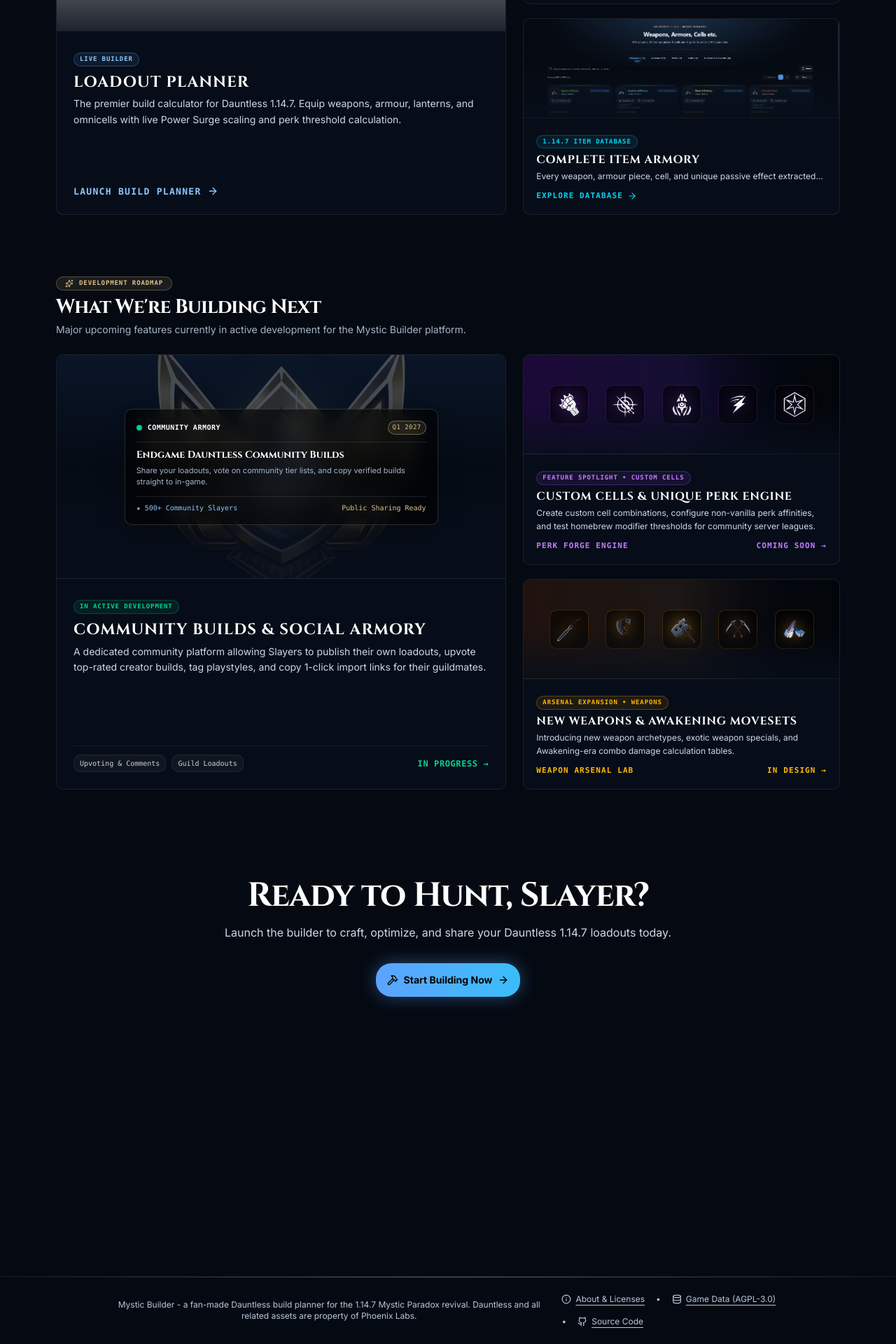
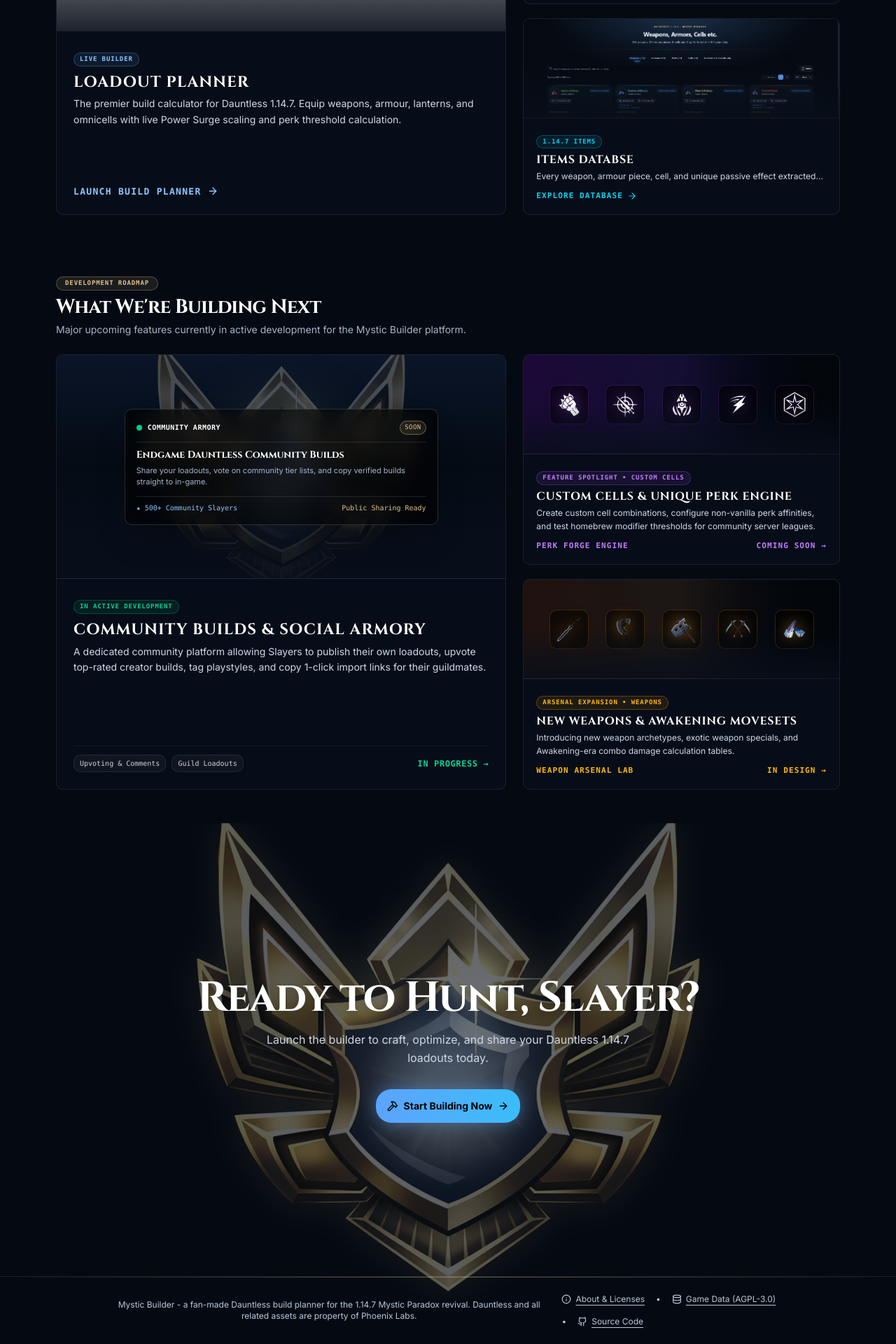
Before and after one commit to EeebsieKat/Mystic-Builder, a Next.js app: page / in a window 1280 px wide. Shown: the part 1243-3163 px from the top of the page at 70% size. Built offline with nearby package versions, Linux system fonts and the light colour scheme; no server answers; grey boxes are pictures that could not be loaded; what hashids would draw is missing.

Commit message:
fix(landing): center CTA content and restore gilded wings emblem framing

```diff
--- a/src/components/landing-page.tsx
+++ b/src/components/landing-page.tsx
@@ -487,10 +487,10 @@ export default function LandingPage() {
                                 <div className="flex flex-1 flex-col justify-between p-3.5 sm:p-4 lg:p-4.5">
                                     <div>
                                         <div className="inline-block px-2 py-0.5 text-[9px] font-mono font-bold tracking-widest text-[var(--gold)] uppercase border border-[var(--gold)]/30 bg-[var(--gold)]/10 rounded-sm">
-                                            517 META BUILDS
+                                            Builds
                                         </div>
                                         <h3 className="mt-1 font-display text-sm sm:text-base font-bold tracking-wider text-white uppercase transition-colors group-hover:text-[var(--gold-bright)]">
-                                            517 Meta Guides Index
+                                            Meta Builds
                                         </h3>
                                         <p className="mt-0.5 text-[11px] sm:text-xs leading-relaxed text-[var(--ink-2)] line-clamp-1">
                                             Curated community meta builds from the Reforged index. Filter by weapon, perks, elemental matchup, or game mode.
@@ -524,10 +524,10 @@ export default function LandingPage() {
                                 <div className="flex flex-1 flex-col justify-between p-3.5 sm:p-4 lg:p-4.5">
                                     <div>
                                         <div className="inline-block px-2 py-0.5 text-[9px] font-mono font-bold tracking-widest text-cyan-400 uppercase border border-cyan-500/30 bg-cyan-500/10 rounded-sm">
-                                            1.14.7 ITEM DATABASE
+                                            1.14.7 ITEMS
                                         </div>
                                         <h3 className="mt-1 font-display text-sm sm:text-base font-bold tracking-wider text-white uppercase transition-colors group-hover:text-cyan-200">
-                                            Complete Item Armory
+                                            ITEMS DATABSE
                                         </h3>
                                         <p className="mt-0.5 text-[11px] sm:text-xs leading-relaxed text-[var(--ink-2)] line-clamp-1">
                                             Every weapon, armour piece, cell, and unique passive effect extracted directly from official 1.14.7 archives.
@@ -553,7 +553,6 @@ export default function LandingPage() {
                 <div className="mx-auto w-full max-w-7xl">
                     <div className="flex flex-col items-start text-left max-w-2xl">
                         <div className="inline-flex items-center gap-2 rounded-full border border-[var(--gold)]/30 bg-[var(--gold)]/10 px-3 py-0.5 text-[9px] font-mono font-bold tracking-widest text-[var(--gold)] uppercase">
-                            <Sparkles className="h-3 w-3" />
                             <span>DEVELOPMENT ROADMAP</span>
                         </div>
                         <h2 className="mt-1.5 font-display text-xl sm:text-2xl lg:text-[28px] font-bold tracking-tight text-white leading-tight">
@@ -590,7 +589,7 @@ export default function LandingPage() {
                                             </span>
                                         </div>
                                         <span className="font-mono text-[9px] uppercase tracking-wider text-[var(--gold)] border border-[var(--gold)]/40 bg-[var(--gold)]/10 px-1.5 py-0.5 rounded-sm">
-                                            Q1 2027
+                                            SOON
                                         </span>
                                     </div>
                                     <p className="mt-2 font-display text-sm font-bold text-white">
@@ -721,25 +720,32 @@ export default function LandingPage() {
                 id="cta-section"
                 className="relative flex min-h-[calc(100vh-56px)] flex-col justify-between overflow-hidden text-center scroll-mt-14"
             >
-                {/* Background Wings centered behind the CTA content, clipped cleanly */}
-                <div className="pointer-events-none absolute inset-0 -z-10 flex items-center justify-center opacity-20 select-none overflow-hidden">
+                {/* Centered CTA Content Area with Ambient Glow & Gild Wings */}
+                <div className="relative flex flex-1 flex-col items-center justify-center px-6 py-12 sm:py-16">
+                    {/* Ambient Radial Glow */}
+                    <div
+                        className="pointer-events-none absolute left-1/2 top-1/2 -translate-x-1/2 -translate-y-1/2 h-72 w-72 sm:h-96 sm:w-96 rounded-full bg-[radial-gradient(circle_at_center,rgba(91,163,255,0.2)_0%,rgba(224,194,135,0.12)_45%,transparent_70%)] blur-2xl select-none"
+                        aria-hidden="true"
+                    />
+
+                    {/* Centered Wings Emblem Framing the CTA */}
+                    <div
+                        className="pointer-events-none absolute left-1/2 top-1/2 -translate-x-1/2 -translate-y-1/2 select-none"
+                        aria-hidden="true"
+                    >
                         <img
                             src="/assets/awakening-ui/loadout/GildWingsGold.png"
                             alt=""
-                        className="h-auto w-[650px] max-w-none sm:w-[750px] md:w-[900px] object-contain"
-                        aria-hidden="true"
+                            className="h-auto w-[520px] max-w-none sm:w-[680px] md:w-[780px] opacity-35 object-contain drop-shadow-[0_0_25px_rgba(224,194,135,0.25)]"
                         />
                     </div>
 
-                {/* Empty top spacer to balance the layout */}
-                <div className="h-4 sm:h-8" aria-hidden="true" />
-
-                {/* Main CTA Content */}
-                <div className="mx-auto max-w-3xl px-6 py-8 sm:py-12">
-                    <h2 className="font-display text-3xl font-bold tracking-tight text-white sm:text-5xl">
+                    {/* Foreground Typography & Action Button */}
+                    <div className="relative z-10 mx-auto max-w-3xl">
+                        <h2 className="font-display text-3xl font-bold tracking-tight text-white sm:text-5xl lg:text-6xl drop-shadow-lg">
                             Ready to Hunt, Slayer?
                         </h2>
-                    <p className="mt-4 text-base text-[var(--ink-2)]">
+                        <p className="mt-4 text-sm sm:text-base leading-relaxed text-[var(--ink-2)] max-w-xl mx-auto">
                             Launch the builder to craft, optimize, and share your Dauntless 1.14.7 loadouts today.
                         </p>
                         <div className="mt-8 flex items-center justify-center gap-4">
@@ -756,9 +762,12 @@ export default function LandingPage() {
                             </Button>
                         </div>
                     </div>
+                </div>
 
                 {/* Footer docked cleanly at the bottom */}
+                <div className="relative z-10 w-full">
                     <Footer />
+                </div>
             </section>
         </div>
     );
```
Lines whose indentation alone changed are shown as unchanged.
